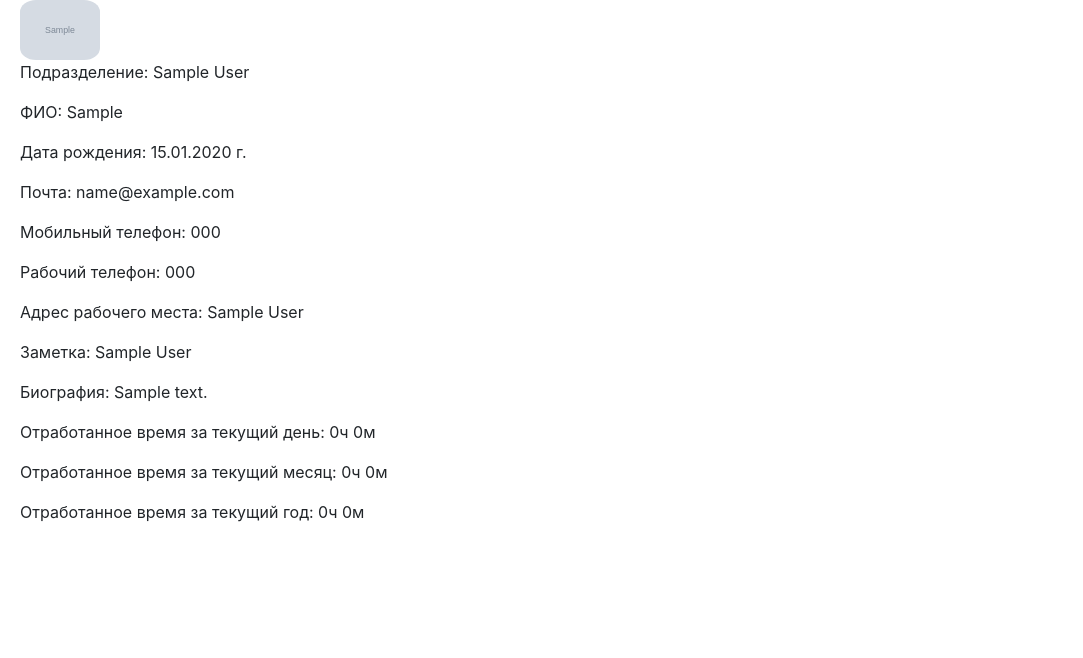
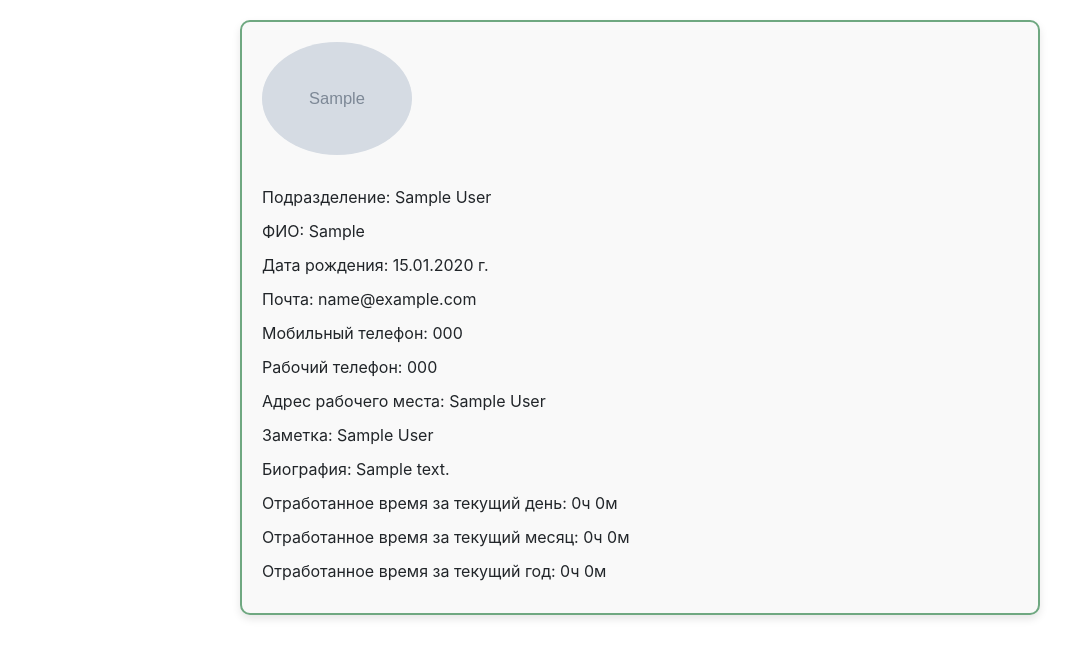
Before and after one commit to OlegEgoism/django_time_control_system_work, a Django app: a page that uses templates/user_info.html in a window 1280 px wide. Shown: the part 86-744 px from the top of the page, without its empty margins (0-1083 px from the left). Run offline with Django 5.2, Linux system fonts and the light colour scheme; tables that the repository leaves empty hold one stand-in row (values such as "Sample post"); grey boxes marked "Sample" are stand-in pictures; some libraries are stand-ins or nearby versions.

Commit message:
Работа со страницей пользователя

```diff
--- a/static/css/styles.css
+++ b/static/css/styles.css
@@ -80,3 +80,24 @@ img {
 .logo_image {
     margin-right: 10px; /* Отступ между логотипом и текстом */
 }
+
+.user-info {
+    border: 2px solid #6fa881; /* Цвет рамки */
+    border-radius: 10px; /* Скругление углов */
+    padding: 20px; /* Внутренние отступы */
+    margin: 20px auto; /* Отступы сверху и снизу, центрирование по горизонтали */
+    max-width: 800px; /* Максимальная ширина блока */
+    background-color: #f9f9f9; /* Цвет фона блока */
+    box-shadow: 0 4px 8px rgba(0, 0, 0, 0.1); /* Тень для создания эффекта поднятого блока */
+}
+
+.user-info img {
+    border-radius: 50%; /* Скругление изображения (круглая форма) */
+    margin-bottom: 20px; /* Отступ снизу */
+    max-width: 150px; /* Максимальная ширина изображения */
+}
+
+.user-info p {
+    font-size: 16px; /* Размер шрифта для параграфов */
+    margin: 10px 0; /* Отступы сверху и снизу для параграфов */
+}
--- a/templates/user_info.html
+++ b/templates/user_info.html
@@ -5,11 +5,13 @@
 {% block content %}
 
     <div class="user-info">
-        {% if user.photo %}
-            <img src="{{ user.photo.url }}" alt="Фото {{ user.username }}">
-        {% else %}
-            Нет фото
-        {% endif %}
+        <div class="photo-fio">
+            {% if user.photo %}
+                <img src="{{ user.photo.url }}" alt="Фото {{ user.username }}">
+            {% else %}
+                Нет фото
+            {% endif %}
+        </div>
         <p>{% if user.subdivision.name %}Подразделение: {{ user.subdivision.name }}{% endif %}</p>
         <p>{% if user.position.name %}Должность: {{ user.position.name }}{% endif %}</p>
         <p>ФИО: {{ user.fio }}</p>
```
